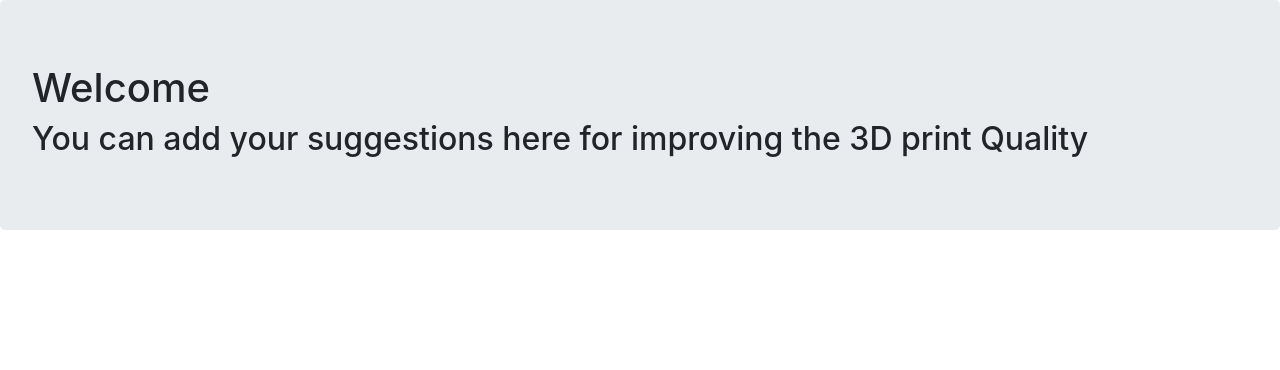
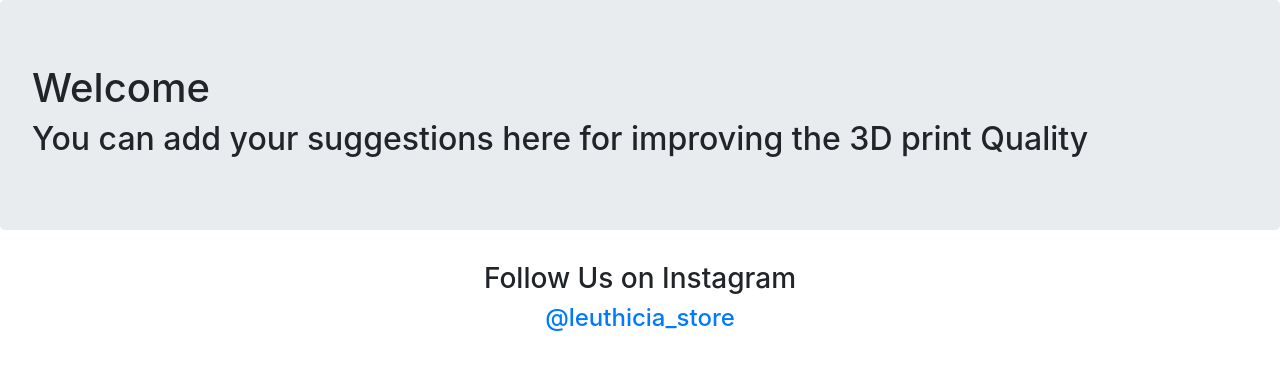
Before and after one commit to ciitshw/Flask_-website-, a Flask app: page / in a window 1280 px wide. Shown: the top 370 px of the page. Run offline with Flask 2, Linux system fonts and the light colour scheme; some libraries are stand-ins or nearby versions.

Commit message:
Add IG link

```diff
--- a/Flask_Webapp/project_files/templates/home.html
+++ b/Flask_Webapp/project_files/templates/home.html
@@ -18,4 +18,14 @@
     <h1>Welcome</h1>
     <h2>You can add your suggestions here for improving the 3D print Quality  </h2>
 </div>
+<style>
+    h3 {text-align: center;}
+    h4 {text-align: center;}
+    </style>
+    <h3> Follow Us on Instagram<h3>
+    <h4>
+    <a href="https://www.instagram.com/leuthicia_store" target="newtab"> @leuthicia_store</a><h4></h4>
+    </h4>
+    </h3>
+    </h3>
 </html>
```
